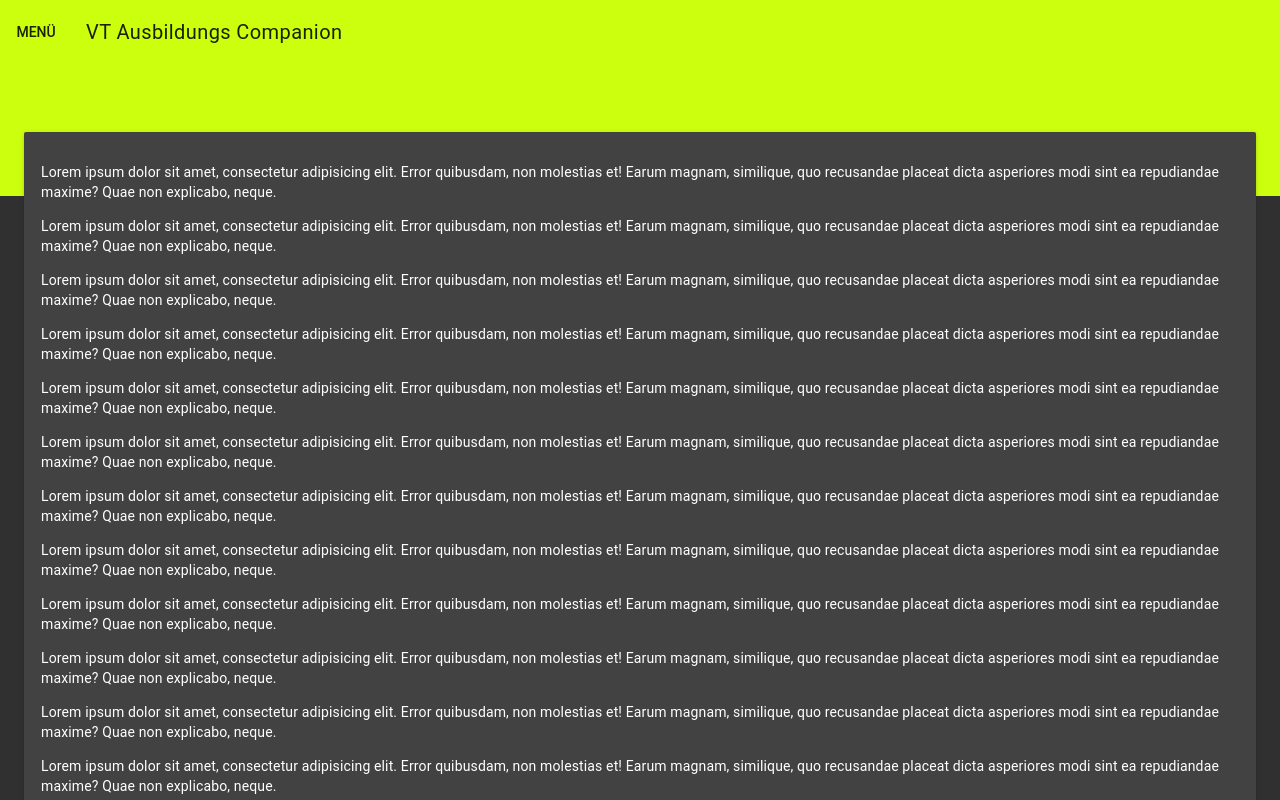
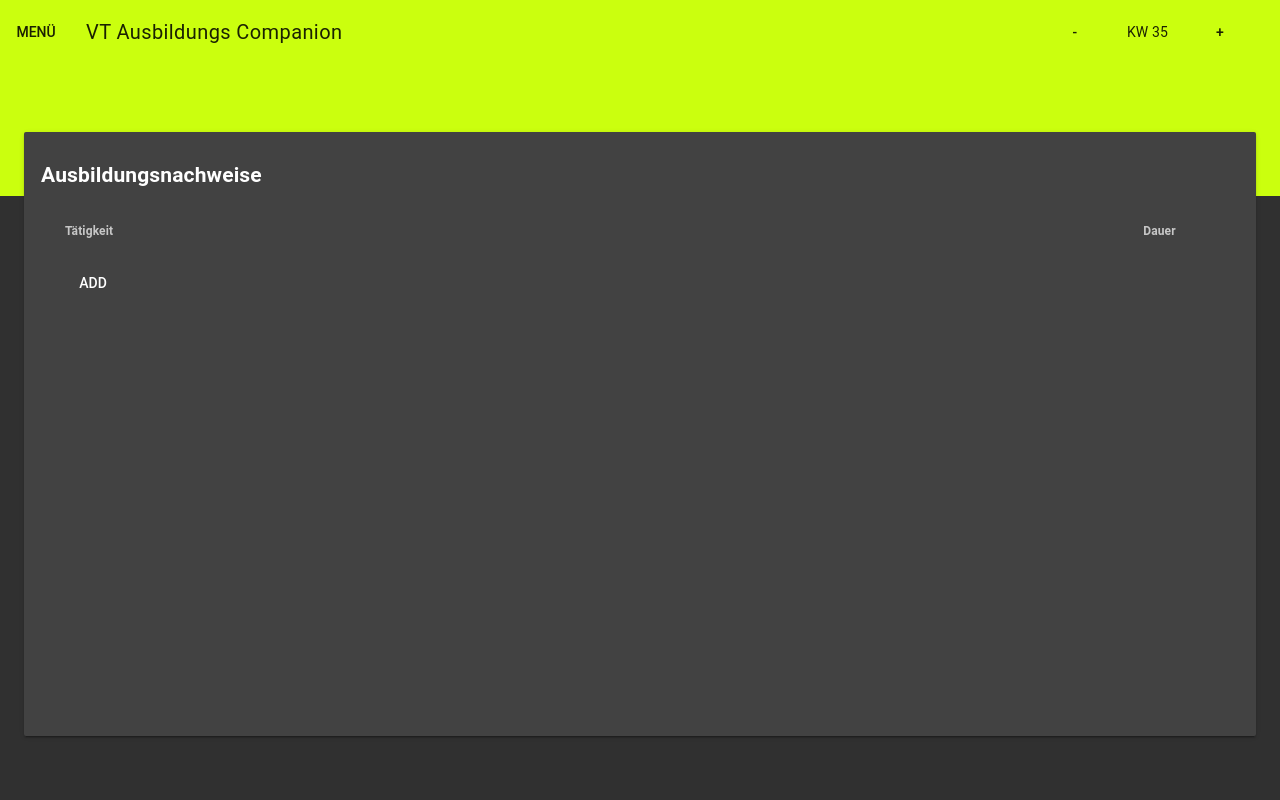
Before and after one commit to tlautensc/VTAusbildungCompanion, a Vue app: page / in a window 1280 px wide. Built offline with nearby package versions, Linux system fonts and the light colour scheme.

Commit message:
Ausbildungsnachweis Tabelle

```diff
--- a/src/App.vue
+++ b/src/App.vue
@@ -4,11 +4,21 @@
       <md-app md-waterfall md-mode="overlap">
         <md-app-toolbar class="md-primary md-large">
           <div class="md-toolbar-row">
-            <md-button class="md-icon-button" @click="menuVisible = !menuVisible">
-              Menü
-            </md-button>
-
-            <span class="md-title">VT Ausbildungs Companion</span>
+            <div class="md-toolbar-section-start">
+              <md-button class="md-icon-button" @click="menuVisible = !menuVisible">
+                Menü
+              </md-button>
+              <span class="md-title">VT Ausbildungs Companion</span>
+            </div>
+            <div class="md-toolbar-section-end">
+              <md-button @click="KW--">
+                -
+              </md-button>
+              <span>KW {{KW}}</span>
+              <md-button @click="KW++">
+                +
+              </md-button>
+            </div>
           </div>
         </md-app-toolbar>
 
@@ -66,6 +76,7 @@ export default {
   },
   data: () => ({
     menuVisible: false,
+    KW: 35,
   }),
   methods: {
     makeInvisible(){
--- a/src/views/Ausbildungsnachweise.vue
+++ b/src/views/Ausbildungsnachweise.vue
@@ -1,18 +1,39 @@
 <template>
-    <LoremIpsum />
-
+  <div>
+    <h2>Ausbildungsnachweise</h2>
+    <md-table>
+      <md-table-row>
+        <md-table-head style="width: 90%">Tätigkeit</md-table-head>
+        <md-table-head>Dauer</md-table-head>
+      </md-table-row>
+      <md-table-row v-for="(item, index) in jobs" :key="item">
+        <md-table-cell>{{item.job}}</md-table-cell>
+        <md-table-cell>{{item.dauer}}</md-table-cell>
+        <md-table-cell>
+          <md-button @click="remove(index)">Delete</md-button>
+        </md-table-cell>
+      </md-table-row>
+    </md-table>
+    <md-button @click="add">Add</md-button>
+  </div>
 </template>
 
 <script>
-import LoremIpsum from '../components/LoremIpsum'
 export default {
-    components: {
-        LoremIpsum,
-    }
-
-}
+  name: "Ausbildungsnachweise",
+  data: () => ({
+    jobs: [],
+  }),
+  methods: {
+    add() {
+      this.jobs.push({ job: "testjob", dauer: 2 });
+    },
+    remove(index) {
+      this.jobs.splice(index, 1);
+    },
+  },
+};
 </script>
 
 <style>
-
 </style>
--- a/src/views/Dienstplan.vue
+++ b/src/views/Dienstplan.vue
@@ -1,5 +1,7 @@
 <template>
-
+  <div>
+    <h2>Dienstplan</h2>
+  </div>
 </template>
 
 <script>
--- a/src/views/Stundenplan.vue
+++ b/src/views/Stundenplan.vue
@@ -1,5 +1,7 @@
 <template>
-
+  <div>
+    <h2>Stundenplan</h2>
+  </div>
 </template>
 
 <script>
--- a/src/views/Versetzungsplan.vue
+++ b/src/views/Versetzungsplan.vue
@@ -1,13 +1,12 @@
 <template>
-
+  <div>
+      <h2>Versetzungsplan</h2>
+  </div>
 </template>
 
 <script>
-export default {
-
-}
+export default {};
 </script>
 
 <style>
-
 </style>
```
